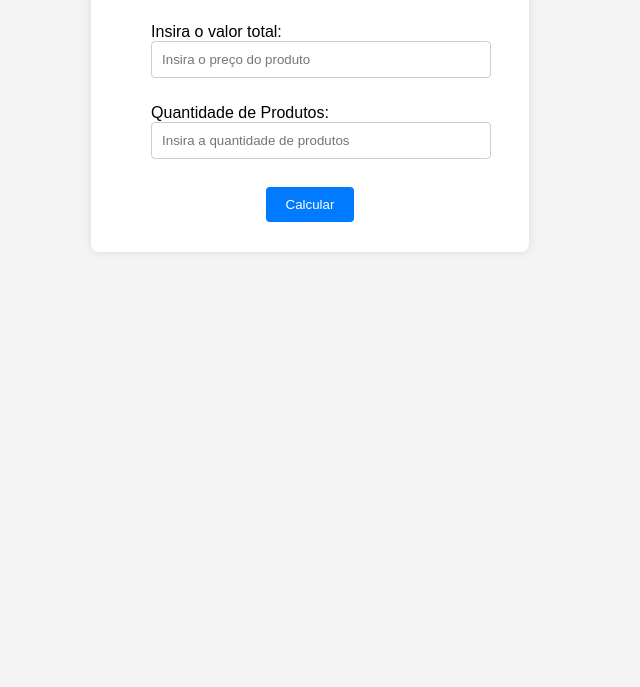
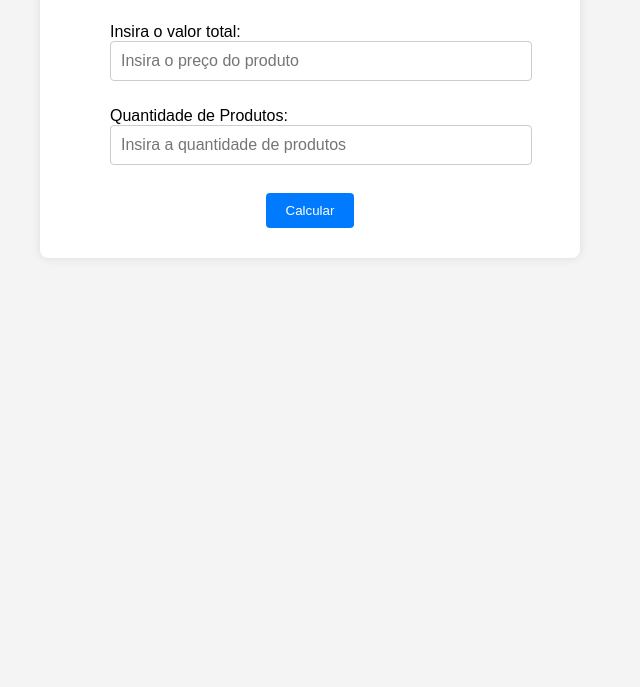
Before and after one commit to rhian-code/calcule-lucros, a plain HTML site: page index.html in a window 1280 px wide. Shown: the part 113-800 px from the top of the page, without its empty margins (330-970 px from the left). Drawn offline with Linux system fonts and the light colour scheme.

Commit message:
update
input

```diff
--- a/styles.css
+++ b/styles.css
@@ -16,7 +16,8 @@ body {
     justify-content: center;
     align-items: center;
     gap: 10px;
-    max-width: 70%;
+    width: 70%;
+    max-width: 500px;
     background-color: #fff;
     padding: 20px;
     border-radius: 8px;
@@ -27,7 +28,14 @@ body {
 .input-group {
     width: 80%; padding: 8px;
 }
-
+input,
+textarea,
+select {
+    font-size: 16px;
+    /* ou qualquer outro tamanho que desejar */
+    zoom: 1;
+    /* Define o zoom de forma que não haja zoom aplicado */
+}
 .label {
     font-weight: bold;
 
```
